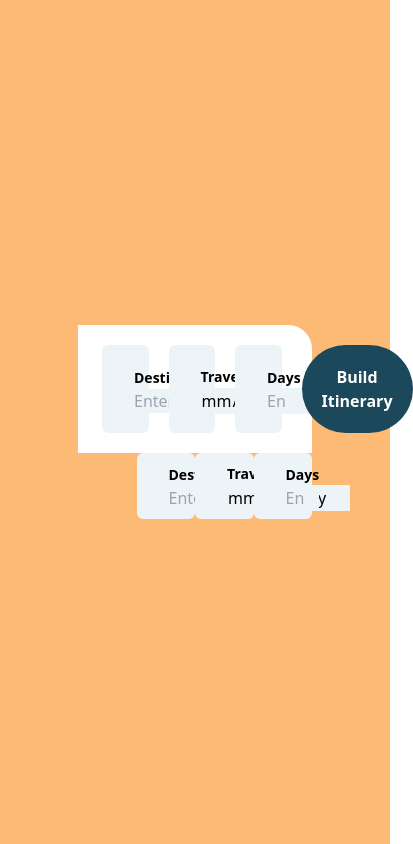
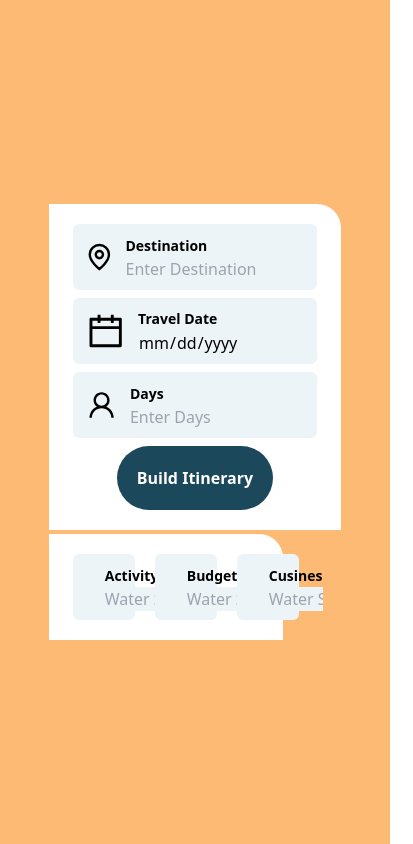
Before and after one commit to RahulRawatji/aiTravelPlanner, a React (Vite) app: page /filter in a window 390 px wide. Both pictures are taken after a click on the link "💡Personalise". Shown: the whole page, 413 px wide, since content can reach past the window. Built offline with nearby package versions, Linux system fonts and the light colour scheme.

Commit message:
feat: :art: responsive fix

```diff
--- a/src/components/FilterPage.jsx
+++ b/src/components/FilterPage.jsx
@@ -4,14 +4,22 @@ import { useState } from "react";
 
 const FilterPage = () => {
   const [showMoreFilter, setShowMoreFilter] = useState(false);
+  const [values, setValues] = useState({});
   const personaliseHandler = () => {
-    setShowMoreFilter(true)
+    setShowMoreFilter(true);
   };
 
-  const renderMoreFilter = () =>{
-    return (  <>{mainFilters.map(filter =>{
-      const {title, icon, inputType, inputPlaceholder } =filter;
-        return (<div key={title} className="flex items-center bg-[#EDF4F7] px-3 py-2 gap-4 w-1/4 rounded-md">
+  const renderMoreFilter = () => {
+    return (
+      <>
+        <div className="bg-white px-6 py-5 rounded-tr-3xl w-4/5 flex  gap-5">
+          {personalisedFilter.map((filter) => {
+            const { title, icon, inputType, inputPlaceholder } = filter;
+            return (
+              <div
+                key={title}
+                className="flex items-center bg-[#EDF4F7] px-3 py-2 gap-4 w-1/3 rounded-md"
+              >
                 {icon}
                 <div className="ml-1">
                   <span className="text-sm font-semibold">{title}</span>
@@ -21,16 +29,32 @@ const FilterPage = () => {
                     placeholder={inputPlaceholder}
                   />
                 </div>
-      </div>)
-    })}</>)
-  }
+              </div>
+            );
+          })}
+        </div>
+      </>
+    );
+  };
 
   const personalisedFilter = [
     {
-      title: "Destination",
+      title: "Activity",
       icon: <GrLocation size={50} />,
-      inputType:'select',
-      inputPlaceholder:"Enter Destination"
+      inputType: "select",
+      inputPlaceholder: "Water Sport",
+    },
+    {
+      title: "Budget",
+      icon: <GrLocation size={50} />,
+      inputType: "select",
+      inputPlaceholder: "Water Sport",
+    },
+    {
+      title: "Cusines",
+      icon: <GrLocation size={50} />,
+      inputType: "select",
+      inputPlaceholder: "Water Sport",
     },
   ];
 
@@ -38,43 +62,45 @@ const FilterPage = () => {
     {
       title: "Destination",
       icon: <GrLocation size={50} />,
-      inputType:'text',
-      inputPlaceholder:"Enter Destination"
+      inputType: "text",
+      inputPlaceholder: "Enter Destination",
     },
     {
-      title:"Travel Date",
-      icon:<AiOutlineCalendar size={50} />,
-      inputType:'date',
-      inputPlaceholder:""
-
+      title: "Travel Date",
+      icon: <AiOutlineCalendar size={50} />,
+      inputType: "date",
+      inputPlaceholder: "",
     },
     {
       title: "Days",
-      icon:<AiOutlineUser size={50} />,
-      inputType:'number',
-      inputPlaceholder:"Enter Days"
-    }
+      icon: <AiOutlineUser size={50} />,
+      inputType: "number",
+      inputPlaceholder: "Enter Days",
+    },
   ];
-
 
   return (
     <div className="flex items-center bg-orange-300 h-screen">
-      <div className="mx-auto w-3/5">
-        <div className="bg-white px-6 py-5 rounded-tr-3xl flex gap-5">
-
-          {mainFilters.map(filter =>{
-            const {title, icon, inputType, inputPlaceholder } =filter;
-              return (<div key={title} className="flex items-center bg-[#EDF4F7] px-3 py-2 gap-4 w-1/4 rounded-md">
+      <div className="mx-auto w-9/12 max-w-4xl gap-1 flex flex-col">
+        <div className="bg-white px-6 py-5 rounded-tr-3xl flex justify-evenly gap-2 flex-wrap sm:grid sm:grid-cols-2 lg:flex">
+          {mainFilters.map((filter) => {
+            const { title, icon, inputType, inputPlaceholder } = filter;
+            return (
+              <div
+                key={title}
+                className="flex items-center bg-[#EDF4F7] lg:w-1/4 px-3 py-2 gap-2 rounded-md"
+              >
                 {icon}
                 <div className="ml-1">
                   <span className="text-sm font-semibold">{title}</span>
                   <input
                     type={inputType}
-                  className="border-none w-full bg-[#EDF4F7]"
+                    className="border-none w-full bg-[#EDF4F7] basis-4"
                     placeholder={inputPlaceholder}
                   />
                 </div>
-            </div>)
+              </div>
+            );
           })}
 
           <button
@@ -84,14 +110,20 @@ const FilterPage = () => {
             Build Itinerary
           </button>
         </div>
+        <>
+          {showMoreFilter ? (
+            renderMoreFilter()
+          ) : (
             <div className="flex justify-end">
-         { showMoreFilter? renderMoreFilter() : <a
+            <a
               className="mt-3 mr-4 text-center font-semibold text-lg p-2 rounded-lg cursor-pointer hover:bg-white"
               onClick={personaliseHandler}
             >
               💡Personalise
-          </a>}
+            </a>
             </div>
+          )}
+        </>
       </div>
     </div>
   );
```
Lines whose indentation alone changed are shown as unchanged.
